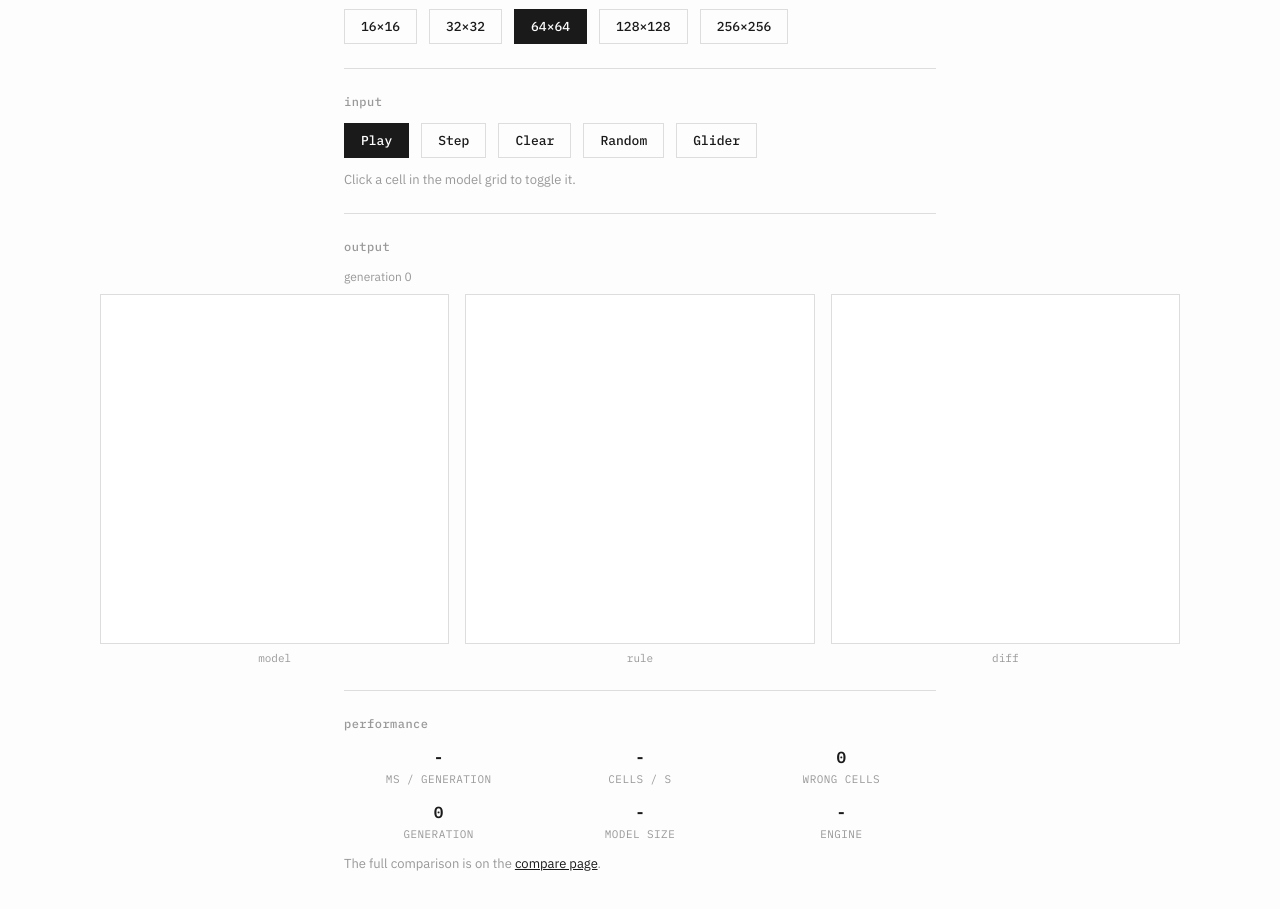
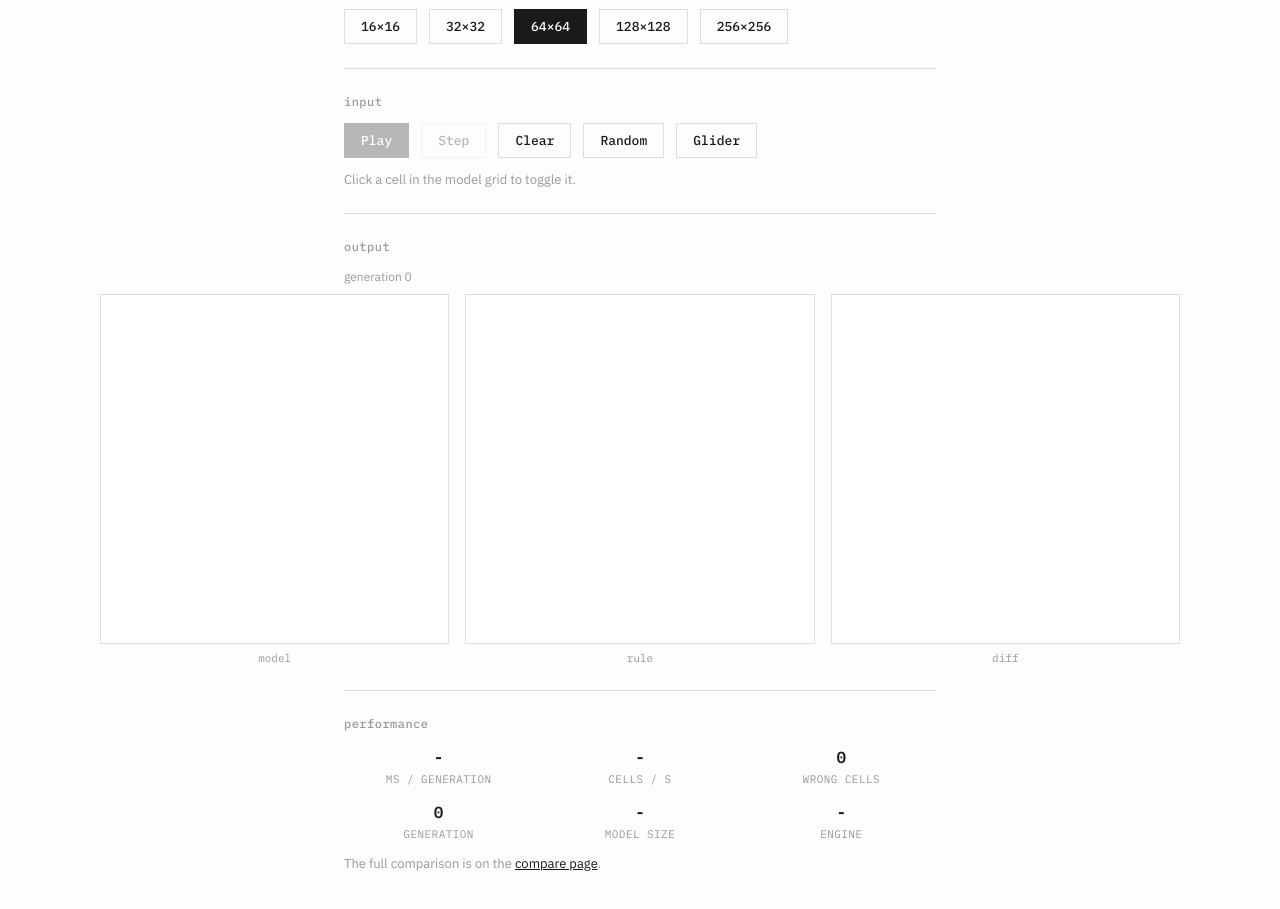
Before and after one commit to idle-intelligence/llm-life, a plain HTML site: page web/index.html in a window 1280 px wide. Shown: the part 930-1839 px from the top of the page. Drawn offline with Linux system fonts and the light colour scheme; a script that the page names is missing.

Commit message:
web: Step and Play start disabled until the engine reports ready (#1)

```diff
--- a/web/index.html
+++ b/web/index.html
@@ -383,8 +383,8 @@
 <section>
     <h2>input</h2>
     <div class="controls">
-        <button id="play" class="primary">Play</button>
-        <button id="step">Step</button>
+        <button id="play" class="primary" disabled>Play</button>
+        <button id="step" disabled>Step</button>
         <button id="clear">Clear</button>
         <button id="random">Random</button>
         <button id="glider">Glider</button>
```
